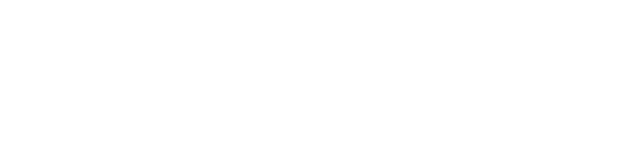
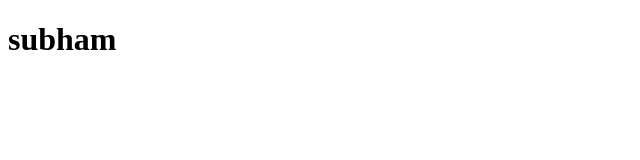
Before and after one commit to mrsubham2006/Subham, a plain HTML site: page index.html in a window 1280 px wide. Shown: the whole page, without its empty margins (0-640 px from the left). Drawn offline with Linux system fonts and the light colour scheme.

Commit message:
'message'

```diff
--- a/index.html
+++ b/index.html
@@ -6,6 +6,6 @@
     <title>Document</title>
 </head>
 <body>
-
+    <h1>subham</h1>
 </body>
 </html>
```
Also changed, not shown: style.css (added).
